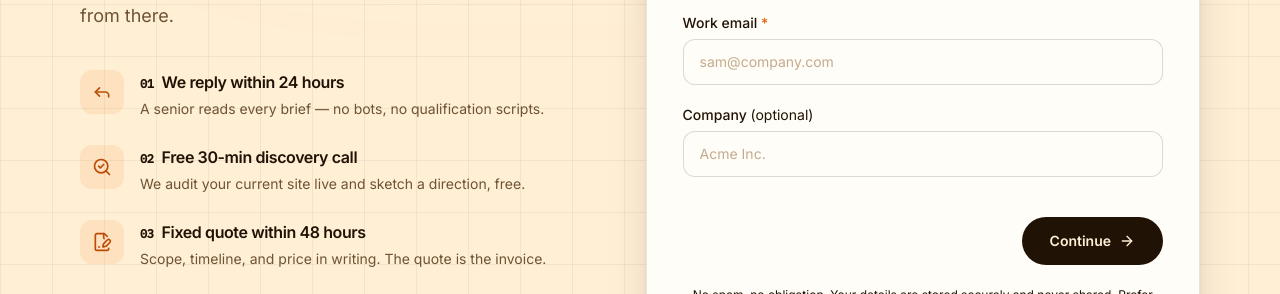
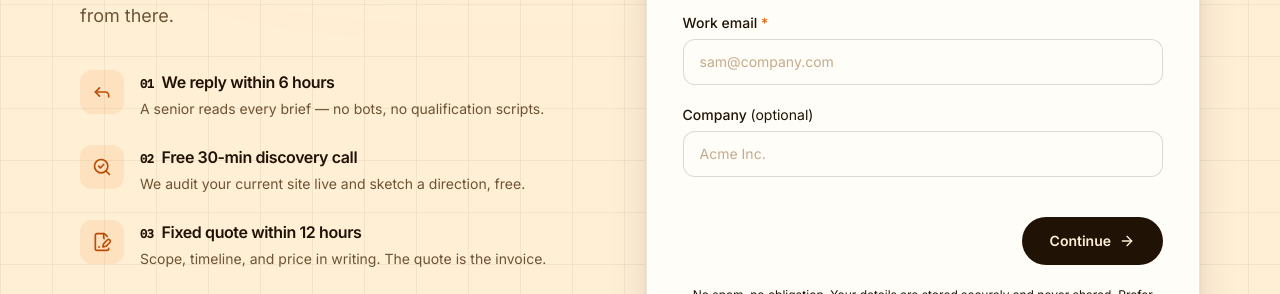
Before and after one commit to rehan-webdev/devloop-studio, a Next.js app: page /contact in a window 1280 px wide. Shown: the part 412-706 px from the top of the page. Built offline with nearby package versions, Linux system fonts and the light colour scheme.

Commit message:
Update contact page response times and quotes

```diff
--- a/src/app/contact/page.tsx
+++ b/src/app/contact/page.tsx
@@ -7,13 +7,13 @@ import { Reveal } from "@/components/ui/reveal";
 export const metadata: Metadata = {
   title: "Contact — Book a free discovery call",
   description:
-    "Tell us about your project in 60 seconds. Get a reply within 24 hours, a live site audit on your first call, and a fixed-price quote.",
+    "Tell us about your project in 60 seconds. Get a reply within 6 hours, a live site audit on your first call, and a fixed-price quote.",
 };
 
 const nextSteps = [
   {
     icon: Reply,
-    title: "We reply within 24 hours",
+    title: "We reply within 6 hours",
     text: "A senior reads every brief — no bots, no qualification scripts.",
   },
   {
@@ -23,7 +23,7 @@ const nextSteps = [
   },
   {
     icon: FileSignature,
-    title: "Fixed quote within 48 hours",
+    title: "Fixed quote within 12 hours",
     text: "Scope, timeline, and price in writing. The quote is the invoice.",
   },
 ];
```
